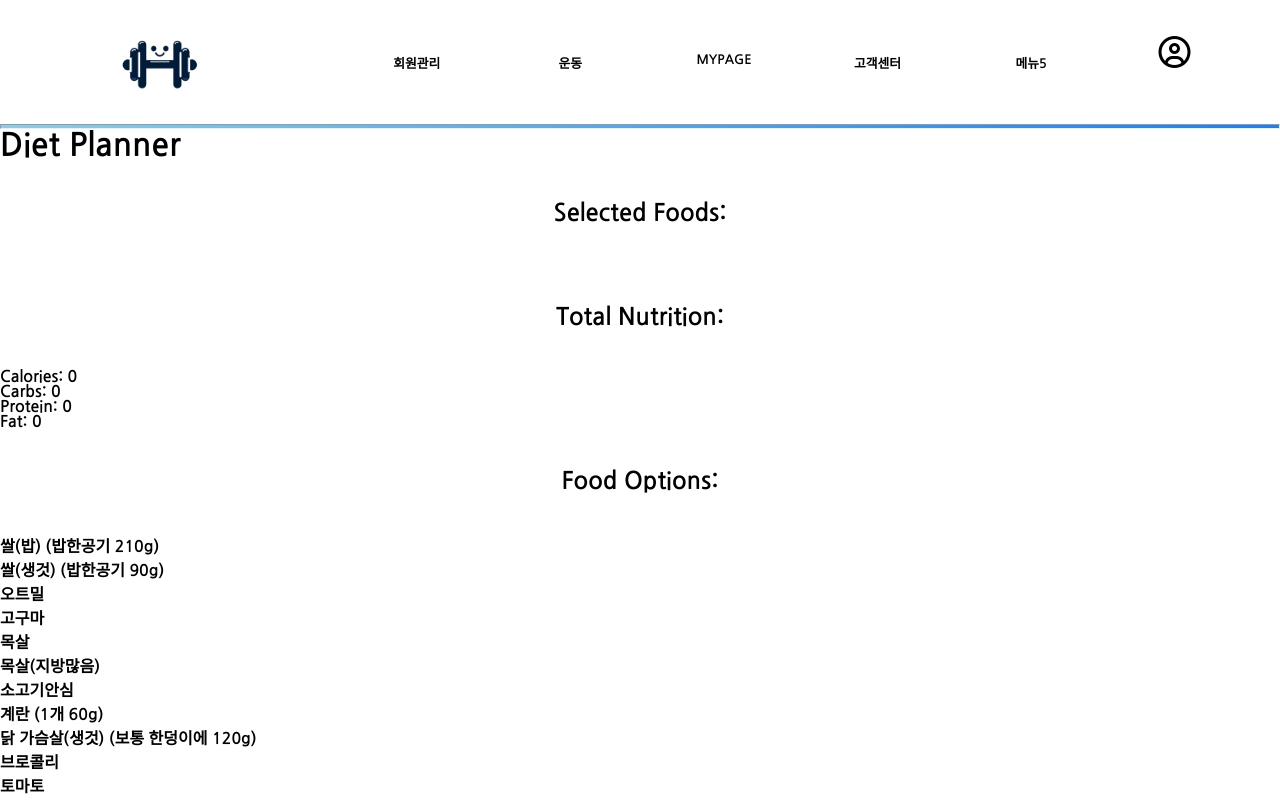
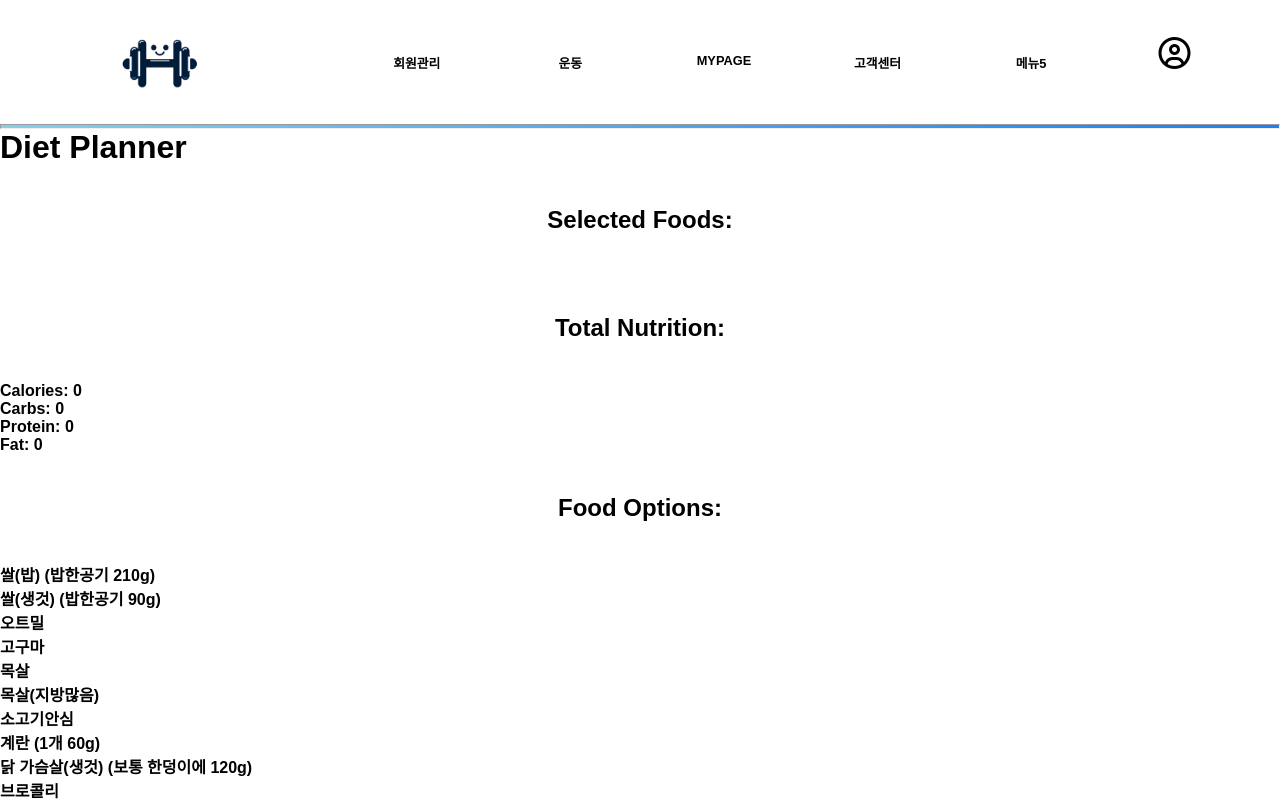
Before and after one commit to BangGiro/project2, a React (Create React App) app in the folder myapp/: page /dietPlannerSelf in a window 1280 px wide. Shown: the top 800 px of the page. Built offline with nearby package versions, Linux system fonts and the light colour scheme.

Commit message:
폰트일괄적용

```diff
--- a/myapp/src/components/layout/Header.css
+++ b/myapp/src/components/layout/Header.css
@@ -1,10 +1,8 @@
-@import url('http://fonts.googleapis.com/earlyaccess/nanumgothic.css');
 *{
     padding: 0px;
     margin: 0px;
     user-select: none;
     text-decoration: none;
-    font-family: 'Nanum Gothic', sans-serif;
 }
 
 
--- a/myapp/src/components/pages/exercise/ExerciseMain.css
+++ b/myapp/src/components/pages/exercise/ExerciseMain.css
@@ -1,4 +1,5 @@
     /* Reset styles */
+
     body, html {
         margin: 0;
         padding: 0;
--- a/myapp/src/index.css
+++ b/myapp/src/index.css
@@ -11,3 +11,8 @@ code {
   font-family: source-code-pro, Menlo, Monaco, Consolas, 'Courier New',
     monospace;
 }
+
+@import url('http://fonts.googleapis.com/earlyaccess/nanumgothic.css');
+*{
+    font-family: 'Nanum Gothic', sans-serif;
+}
```
